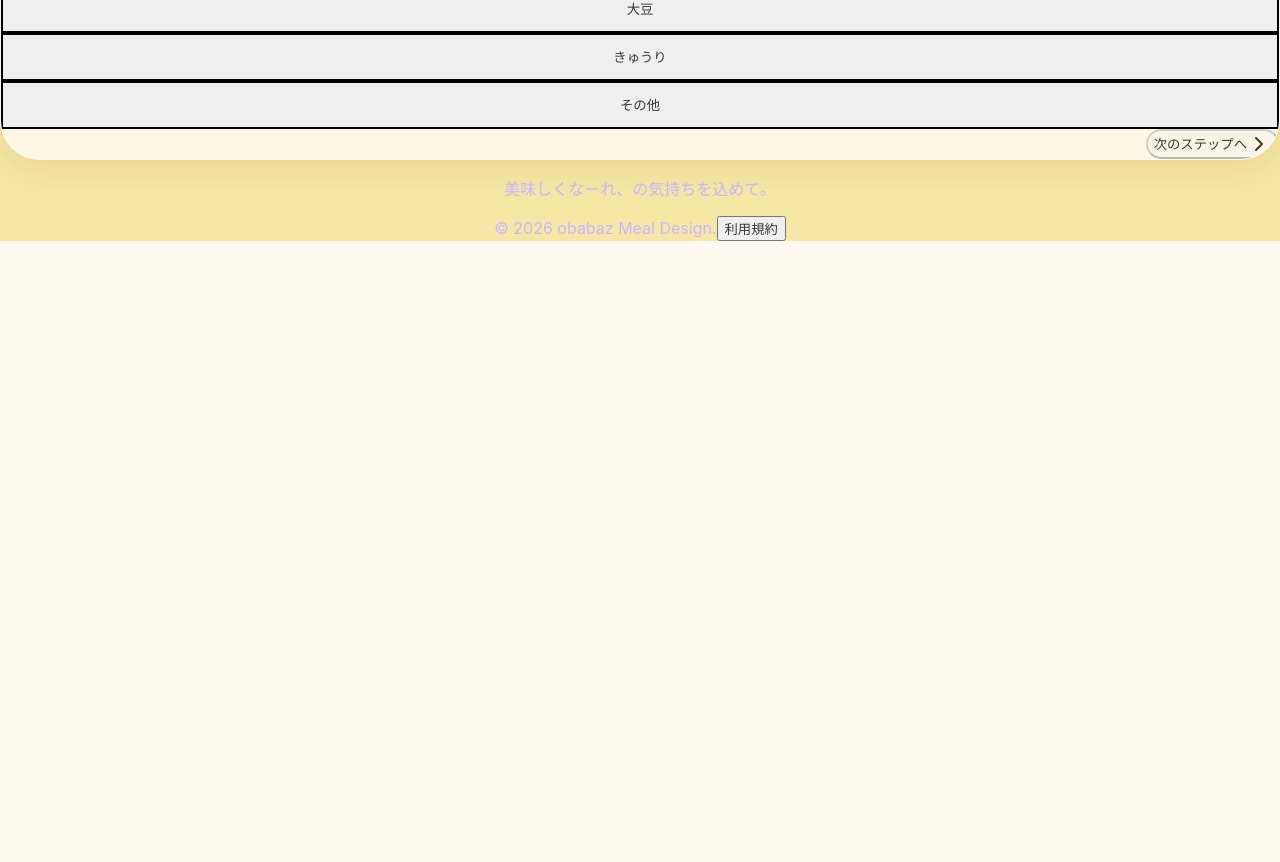
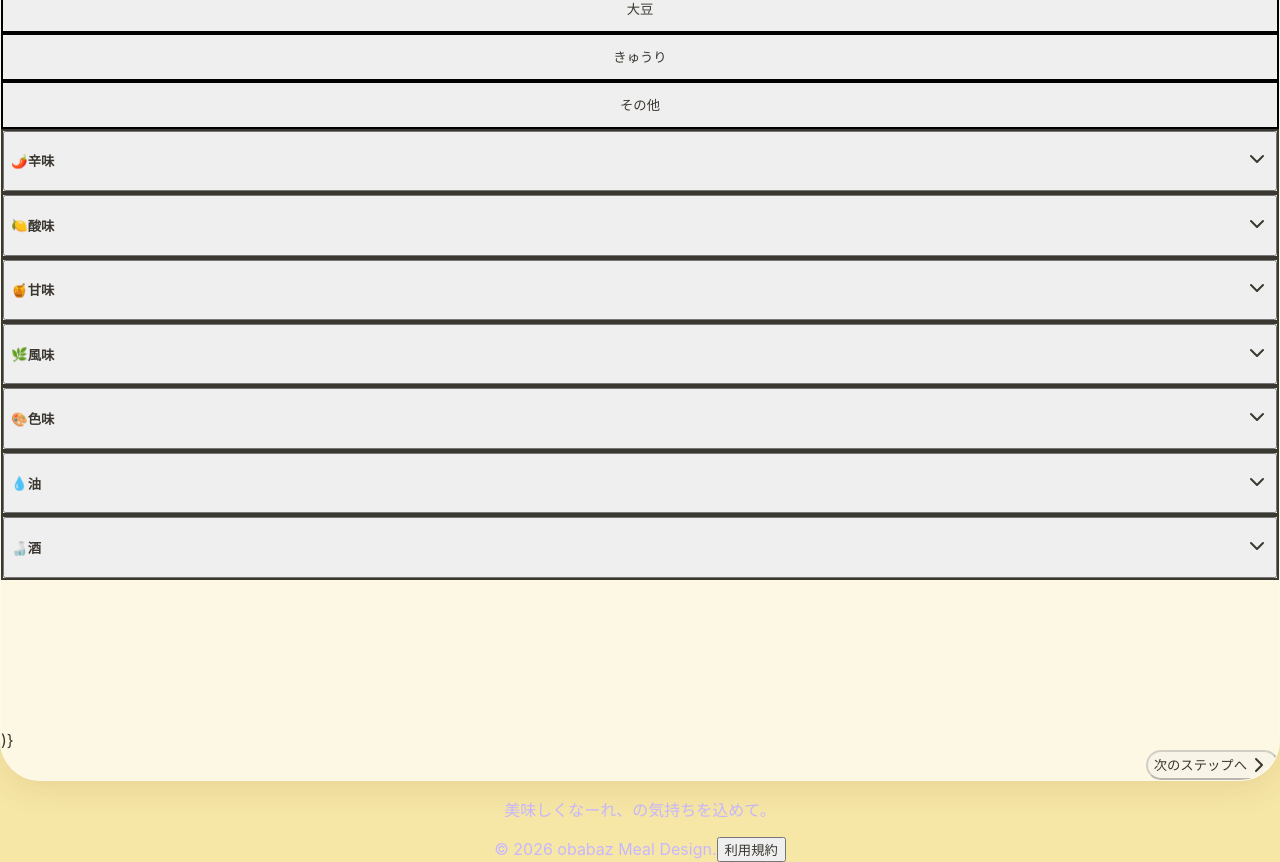
Before and after one commit to obabaz-meal-design/obabaz-kondate, a React (Vite) app: page / in a window 1280 px wide. Shown: the part 1380-2242 px from the top of the page. Before the commit the page ends 1621 px from the top, so only its background shows below. Built offline with nearby package versions, Linux system fonts and the light colour scheme.

Commit message:
アレンジページをアコーディオン形式に変更

```diff
--- a/src/App.jsx
+++ b/src/App.jsx
@@ -534,114 +534,97 @@ export default function App() {
                                 </div>
                             )}
 
-                            {step === 4 && (
-                                <div className="relative">
-                                    <div className="flex flex-wrap gap-4 p-4 justify-center">
+                            <div className="space-y-4 px-2">
                                 {ARRANGEMENTS.map(a => {
                                     const isSelected = !!formData.arrangements[a.id];
+                                    const isActive = activeArrangementCategory === a.id;
                                     const displayValue = formData.arrangements[a.id] === 'その他'
                                         ? (formData.arrangementsOther[a.id] || 'その他')
                                         : formData.arrangements[a.id];
 
                                     return (
-                                                <div key={a.id} className={cn("transition-all duration-300", isSelected ? "w-auto min-w-[140px]" : "w-[calc(33.33%-12px)] md:w-[calc(25%-12px)]")}>
+                                        <div key={a.id} className="overflow-hidden border-2 border-obabaz-warm-100 rounded-3xl bg-white shadow-sm transition-all duration-300">
                                             <button
-                                                        onClick={() => setActiveArrangementCategory(a.id)}
+                                                onClick={() => setActiveArrangementCategory(isActive ? null : a.id)}
                                                 className={cn(
-                                                            "w-full p-4 h-24 rounded-2xl border-2 transition-all duration-300 relative overflow-hidden",
-                                                            isSelected
-                                                                ? "bg-[#AFC8E8] border-[#AFC8E8] text-white shadow-lg scale-105 flex flex-row items-center justify-between gap-4 px-5"
-                                                                : "bg-white border-obabaz-earth-50 hover:border-obabaz-warm-200 shadow-sm flex flex-col items-center justify-center gap-1"
+                                                    "w-full p-5 flex items-center justify-between transition-all",
+                                                    isActive ? "bg-obabaz-warm-50" : "bg-white"
                                                 )}
                                             >
-                                                        <div className={cn("flex items-center gap-3 min-w-0", isSelected ? "flex-row" : "flex-col")}>
-                                                            <span className="text-xl flex-shrink-0">{a.icon}</span>
-                                                            <div className={cn("flex flex-col min-w-0", isSelected ? "text-left items-start" : "text-center items-center")}>
-                                                                <span className="font-bold text-[10px] md:text-sm whitespace-nowrap">{a.label}</span>
-                                                                {isSelected && (
-                                                                    <span className="text-[10px] opacity-90 font-medium truncate w-full">
-                                                                        {displayValue}
-                                                                    </span>
+                                                <div className="flex items-center gap-4 min-w-0">
+                                                    <span className="text-2xl flex-shrink-0">{a.icon}</span>
+                                                    <div className="text-left min-w-0">
+                                                        <h4 className="font-bold text-obabaz-earth-800 text-base">{a.label}</h4>
+                                                        {isSelected && !isActive && (
+                                                            <p className="text-xs text-obabaz-warm-600 font-bold truncate">
+                                                                選択中: {displayValue}
+                                                            </p>
                                                         )}
                                                     </div>
                                                 </div>
-
+                                                <div className="flex items-center gap-3">
                                                     {isSelected && (
                                                         <div
                                                             onClick={(e) => {
                                                                 e.stopPropagation();
                                                                 removeArrangement(a.id);
                                                             }}
-                                                                className="flex-shrink-0 hover:bg-white/20 p-1.5 rounded-full transition-colors -mr-2"
-                                                                aria-label="削除"
+                                                            className="bg-obabaz-earth-100 text-obabaz-earth-600 w-6 h-6 rounded-full flex items-center justify-center text-[10px] font-black hover:bg-obabaz-warm-200 transition-colors"
                                                         >
-                                                                <span className="text-[10px] font-bold leading-none block">✕</span>
+                                                            ✕
                                                         </div>
                                                     )}
+                                                    <div className={cn("transition-transform duration-300", isActive ? "rotate-180" : "")}>
+                                                        <ChevronLeft className="w-5 h-5 -rotate-90 text-obabaz-earth-300" />
+                                                    </div>
+                                                </div>
                                             </button>
-                                                </div>
-                                            );
-                                        })}
-                                    </div>
 
-                                    {/* Sub-choice Overlay */}
                                             <AnimatePresence>
-                                        {activeArrangementCategory && (
+                                                {isActive && (
                                                     <motion.div
-                                                initial={{ opacity: 0, scale: 0.95, y: 10 }}
-                                                animate={{ opacity: 1, scale: 1, y: 0 }}
-                                                exit={{ opacity: 0, scale: 0.95, y: 10 }}
-                                                className="absolute inset-0 bg-white/98 z-50 rounded-[2rem] p-6 pb-24 flex flex-col shadow-xl border border-obabaz-warm-100"
+                                                        initial={{ height: 0, opacity: 0 }}
+                                                        animate={{ height: 'auto', opacity: 1 }}
+                                                        exit={{ height: 0, opacity: 0 }}
+                                                        transition={{ duration: 0.3, ease: [0.4, 0, 0.2, 1] }}
                                                     >
-                                                <div className="flex justify-between items-center mb-6 bg-obabaz-earth-50/50 p-2 pl-4 rounded-full border border-obabaz-warm-100">
-                                                    <h3 className="font-bold text-lg text-obabaz-earth-800 flex items-center gap-2">
-                                                        <span className="text-xl">{ARRANGEMENTS.find(a => a.id === activeArrangementCategory)?.icon}</span>
-                                                        {ARRANGEMENTS.find(a => a.id === activeArrangementCategory)?.label}を選ぶ
-                                                    </h3>
-                                                    <button
-                                                        onClick={() => setActiveArrangementCategory(null)}
-                                                        className="text-obabaz-earth-400 hover:text-obabaz-earth-600 bg-white w-10 h-10 rounded-full flex items-center justify-center transition-all shadow-sm hover:shadow-md active:scale-90"
-                                                        aria-label="閉じる"
-                                                    >
-                                                        ✕
-                                                    </button>
-                                                </div>
-                                                <div className="flex-grow overflow-y-auto pr-2 custom-scrollbar min-h-0" style={{ maxHeight: '70vh' }}>
-                                                    <div className="flex flex-col gap-2 mb-4">
-                                                        {ARRANGEMENTS.find(a => a.id === activeArrangementCategory)?.options.map(opt => (
+                                                        <div className="p-4 pt-0 bg-obabaz-warm-50/30 border-t border-obabaz-warm-50">
+                                                            <div className="grid grid-cols-1 gap-2 py-4">
+                                                                {a.options.map(opt => (
                                                                     <button
                                                                         key={opt}
-                                                                onClick={() => selectArrangementOption(activeArrangementCategory, opt)}
-                                                                style={{ minHeight: '48px', height: '48px', flexShrink: 0 }}
+                                                                        onClick={() => selectArrangementOption(a.id, opt)}
+                                                                        style={{ minHeight: '48px', height: '48px' }}
                                                                         className={cn(
-                                                                    "px-5 rounded-full border-2 text-lg font-bold transition-all w-full flex items-center justify-center",
-                                                                    formData.arrangements[activeArrangementCategory] === opt
+                                                                            "px-6 rounded-2xl border-2 text-base font-bold transition-all w-full flex items-center justify-center",
+                                                                            formData.arrangements[a.id] === opt
                                                                                 ? "bg-[#AFC8E8] border-[#AFC8E8] text-white shadow-md"
-                                                                        : "bg-white border-obabaz-warm-100 text-obabaz-earth-700 hover:border-obabaz-warm-300"
+                                                                                : "bg-white border-obabaz-warm-100 text-obabaz-earth-700 hover:border-obabaz-warm-200"
                                                                         )}
                                                                     >
                                                                         {opt}
                                                                     </button>
                                                                 ))}
                                                             </div>
-                                                    {formData.arrangements[activeArrangementCategory] === 'その他' && (
+
+                                                            {formData.arrangements[a.id] === 'その他' && (
                                                                 <motion.div
-                                                            initial={{ opacity: 0, height: 0 }}
-                                                            animate={{ opacity: 1, height: 'auto' }}
-                                                            className="mb-4 px-2"
+                                                                    initial={{ opacity: 0, y: -10 }}
+                                                                    animate={{ opacity: 1, y: 0 }}
+                                                                    className="pb-4"
                                                                 >
-                                                            <label className="block text-xs font-bold mb-2 text-[#AFC8E8] uppercase tracking-wider">具体的なアレンジを入力してください</label>
+                                                                    <label className="block text-[10px] font-black mb-2 text-obabaz-warm-400 uppercase tracking-widest pl-2">具体的な内容を教えてください</label>
                                                                     <input
                                                                         ref={otherInputRef}
                                                                         type="text"
                                                                         placeholder="例：フライドオニオン、柚子胡椒など"
-                                                                className="w-full p-5 rounded-2xl border-4 border-[#AFC8E8] focus:border-obabaz-warm-400 outline-none transition-all text-lg bg-white shadow-xl relative z-30"
-                                                                value={formData.arrangementsOther[activeArrangementCategory] || ''}
+                                                                        className="w-full p-4 rounded-xl border-2 border-[#AFC8E8] focus:border-obabaz-warm-400 outline-none transition-all text-base bg-white shadow-sm relative z-10"
+                                                                        value={formData.arrangementsOther[a.id] || ''}
                                                                         onChange={(e) => setFormData(prev => ({
                                                                             ...prev,
                                                                             arrangementsOther: {
                                                                                 ...prev.arrangementsOther,
-                                                                        [activeArrangementCategory]: e.target.value
+                                                                                [a.id]: e.target.value
                                                                             }
                                                                         }))}
                                                                     />
@@ -651,6 +634,12 @@ export default function App() {
                                                     </motion.div>
                                                 )}
                                             </AnimatePresence>
+                                        </div>
+                                    );
+                                })}
+
+                                {/* 150px footer spacer to ensure bottom items are not hidden by fixed action buttons */}
+                                <div className="h-[150px] w-full" />
                             </div>
                             )}
 
```
Lines whose indentation alone changed are shown as unchanged.
